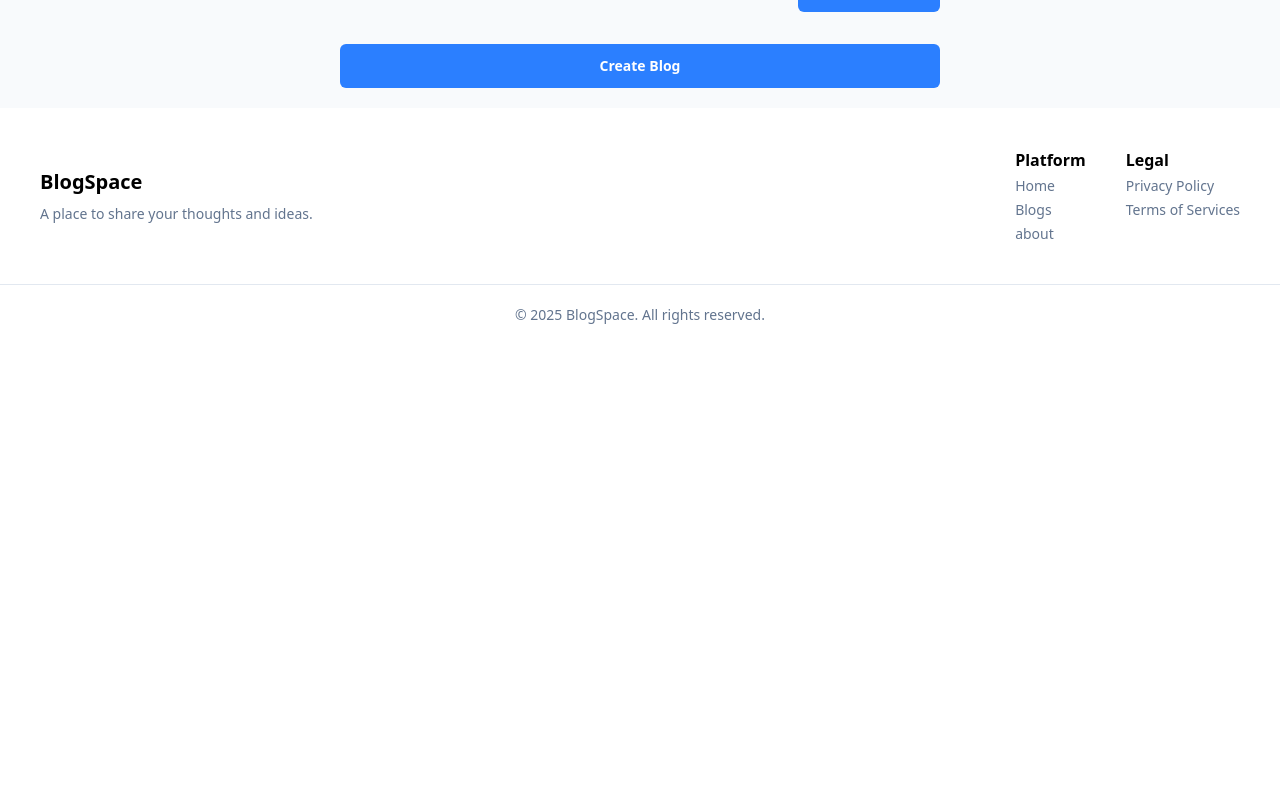
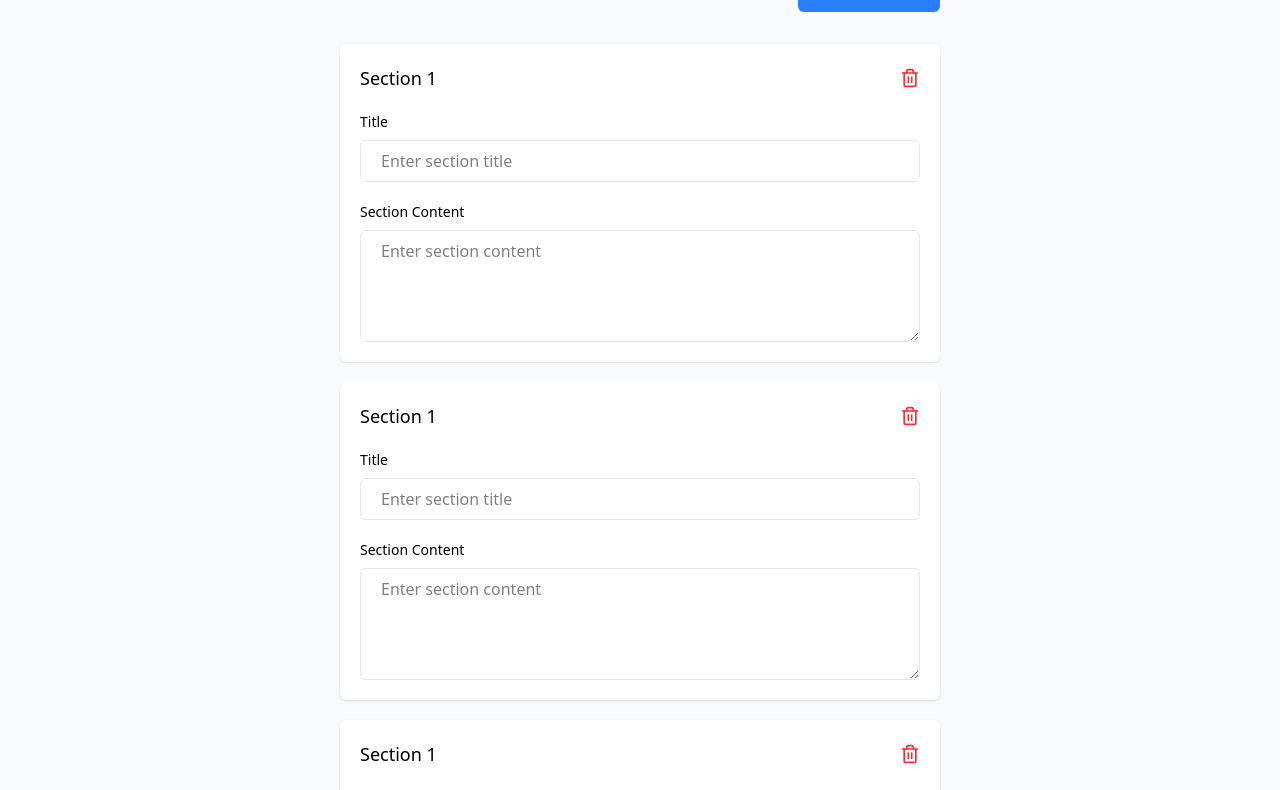
Before and after one commit to davidvchang/BlogSpace, a React (Vite) app in the folder frontend/: page /user/add-blog in a window 1280 px wide. Shown: the part 848-1638 px from the top of the page. Before the commit the page ends 1193 px from the top, so only its background shows below. Built offline with nearby package versions, Linux system fonts and the light colour scheme.

Commit message:
Add: sections to AddBlog page

```diff
--- /dev/null
+++ b/frontend/src/components/SectionAddBlog.tsx
@@ -0,0 +1,27 @@
+import React from 'react'
+import { Trash2 } from 'lucide-react';
+
+const SectionAddBlog:React.FC = () => {
+  return (
+    <div className='flex flex-col p-5 bg-white shadow-sm rounded-md gap-5'>
+        <div className='flex items-center justify-between'>
+            <span className='text-lg font-medium'>Section 1</span>
+            <button><Trash2 className='w-5 h-5 text-red-500 hover:text-red-600 hover:transition duration-300 cursor-pointer'/></button>
+        </div>
+
+        <div className='flex flex-col gap-5'>
+            <div className='flex flex-col gap-2'>
+                <label htmlFor="title" className='text-sm'>Title</label>
+                <input type="text" name="title" id="title" placeholder='Enter section title' className='px-5 py-2 bg-white border border-slate-200 rounded-md'/>
+            </div>
+
+            <div className='flex flex-col gap-2'>
+                <label htmlFor="content" className='text-sm'>Section Content</label>
+                <textarea name="content" id="content" placeholder='Enter section content' className='px-5 py-2 bg-white border border-slate-200 rounded-md min-h-28'/>
+            </div>
+        </div>
+    </div>
+  )
+}
+
+export default SectionAddBlog
--- a/frontend/src/pages/AddBlog.tsx
+++ b/frontend/src/pages/AddBlog.tsx
@@ -1,5 +1,6 @@
 import React from 'react'
-import { Image, CirclePlus } from 'lucide-react';
+import { Image, CirclePlus, Trash2 } from 'lucide-react';
+import SectionAddBlog from '../components/SectionAddBlog';
 
 const AddBlog:React.FC = () => {
   return (
@@ -35,6 +36,11 @@ const AddBlog:React.FC = () => {
                     </button>
                 </div>
 
+                <div className='flex flex-col gap-5'>
+                    <SectionAddBlog/>
+                    <SectionAddBlog/>
+                    <SectionAddBlog/>
+                </div>
             </div>
             <button type="submit" className='w-full h-fit px-5 py-3 bg-blue-500 text-white rounded-md text-sm font-semibold'>Create Blog</button>
         </form>
```
